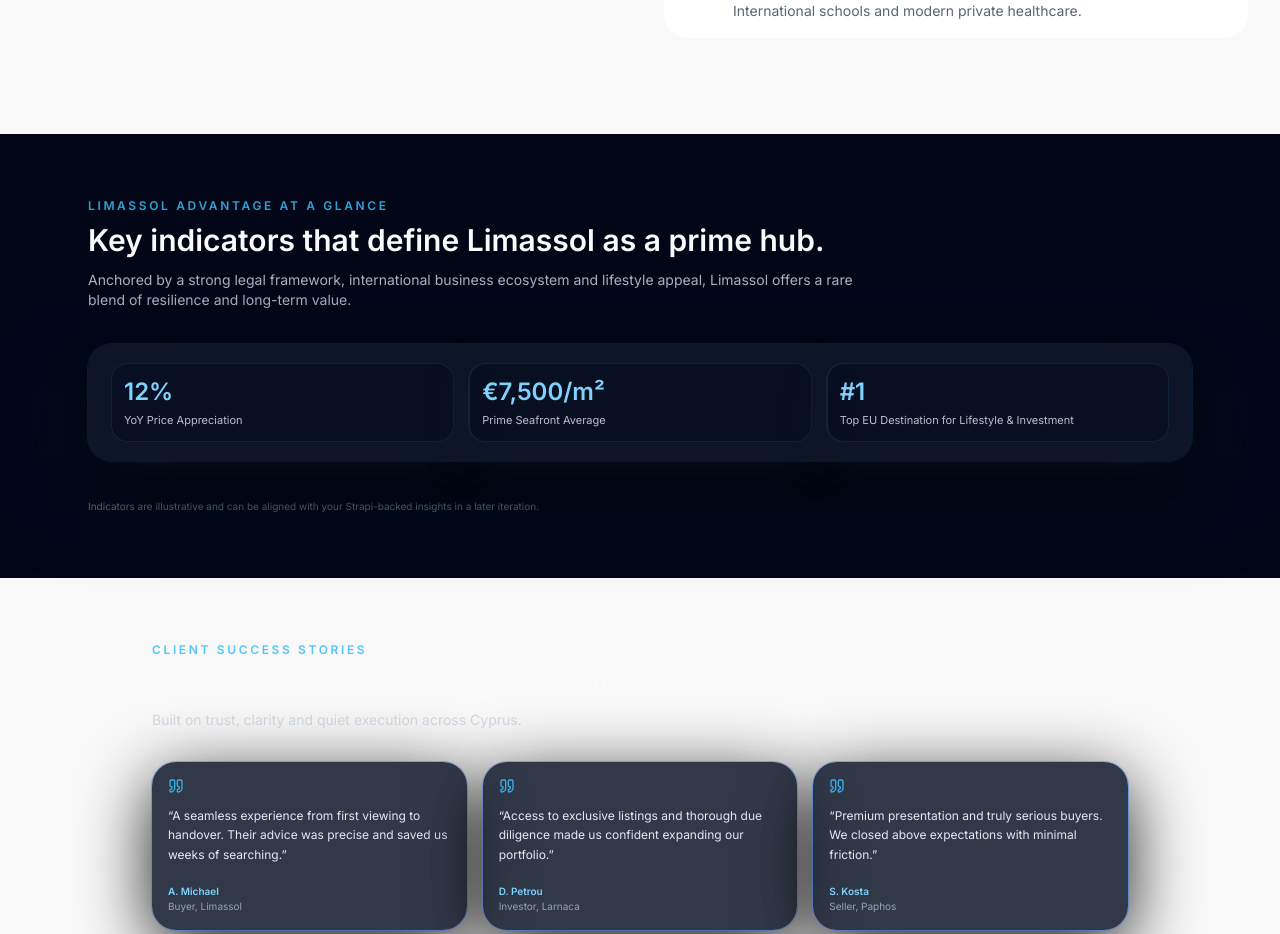
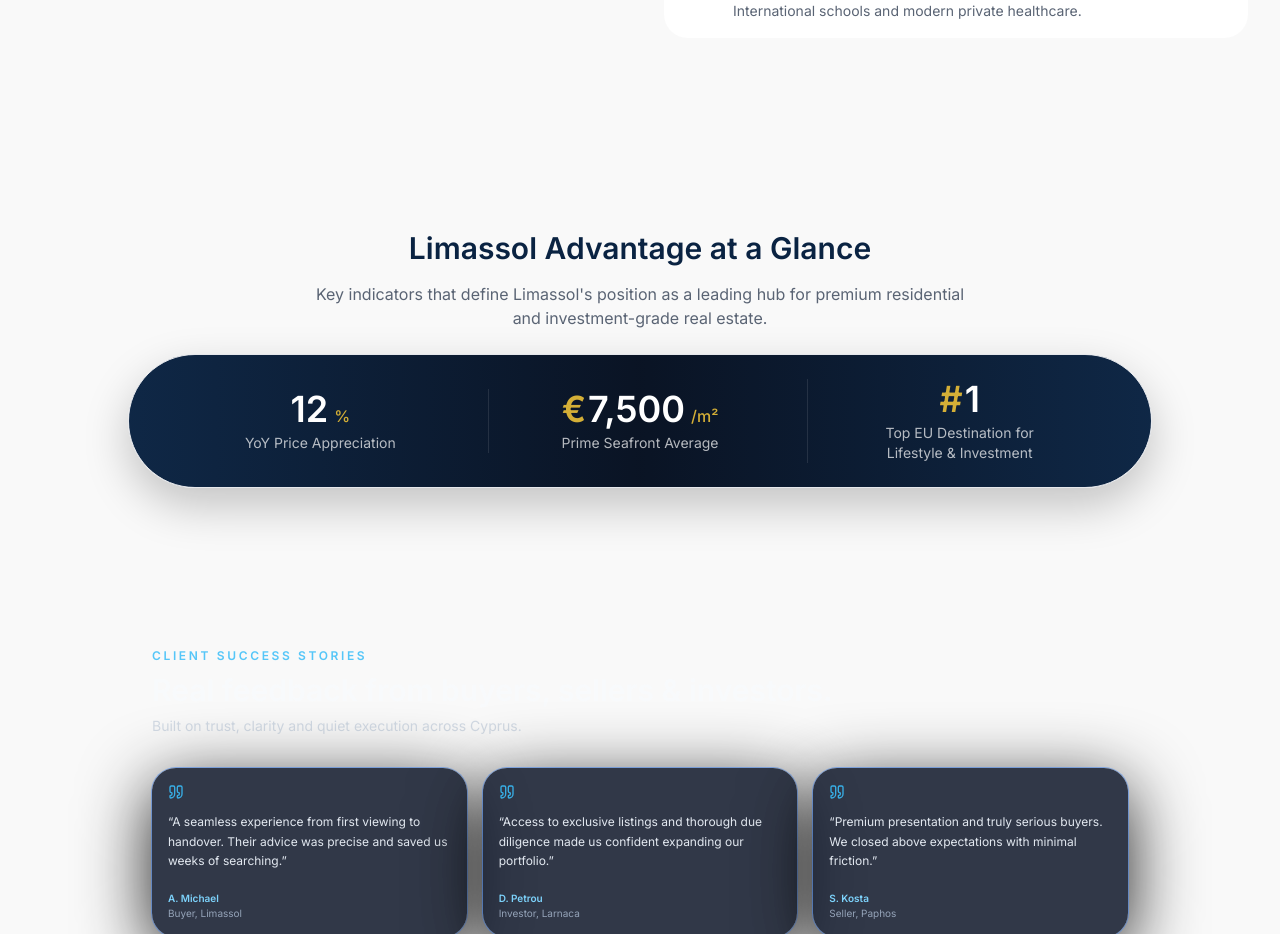
Before and after one commit to tmsgroupeu/tmsestates, a Next.js app in the folder web/: page / in a window 1280 px wide. Shown: the part 2260-3194 px from the top of the page. Built offline with nearby package versions, Linux system fonts and the light colour scheme; no server answers.

Commit message:
Update LimassolAdvantage.tsx

```diff
--- a/web/src/components/LimassolAdvantage.tsx
+++ b/web/src/components/LimassolAdvantage.tsx
@@ -1,13 +1,20 @@
+
 // web/src/components/LimassolAdvantage.tsx
+
 "use client";
 
 import { useEffect, useRef } from "react";
-import { animate } from "framer-motion";
+import { useInView, animate } from "framer-motion";
+import Section from "@/components/Section";
 
 const stats = [
   { value: 12, suffix: "%", label: "YoY Price Appreciation" },
   { value: 7500, prefix: "€", suffix: "/m²", label: "Prime Seafront Average" },
-  { value: 1, prefix: "#", label: "Top EU Destination for Lifestyle & Investment" },
+  {
+    value: 1,
+    prefix: "#",
+    label: "Top EU Destination for Lifestyle & Investment",
+  },
 ];
 
 function Counter({
@@ -21,76 +28,100 @@ function Counter({
   prefix?: string;
   suffix?: string;
 }) {
-  const ref = useRef<HTMLSpanElement | null>(null);
+  const ref = useRef<HTMLSpanElement>(null);
 
   useEffect(() => {
     const controls = animate(from, to, {
       duration: 2.2,
       ease: [0.25, 1, 0.5, 1],
-      onUpdate: (value) => {
+      onUpdate(value) {
         if (ref.current) {
-          ref.current.textContent = `${prefix ?? ""}${value.toLocaleString("en-US", {
-            maximumFractionDigits: 0,
-          })}${suffix ?? ""}`;
+          ref.current.textContent = value.toLocaleString("en-US", {
+            maximumFractionDigits: suffix === "/m²" ? 0 : 0,
+          });
         }
       },
     });
     return () => controls.stop();
-  }, [from, to, prefix, suffix]);
+  }, [from, to, suffix]);
 
-  return <span ref={ref} className="text-xl font-semibold text-sky-300 md:text-2xl" />;
+  return (
+    <span className="inline-flex items-baseline justify-center gap-0.5">
+      {prefix && (
+        <span className="text-3xl md:text-4xl font-semibold text-[color:var(--gold)]">
+          {prefix}
+        </span>
+      )}
+      <span
+        ref={ref}
+        className="text-3xl md:text-4xl font-semibold text-white"
+      />
+      {suffix && (
+        <span className="text-sm md:text-base font-medium text-[color:var(--gold)] ml-1">
+          {suffix}
+        </span>
+      )}
+    </span>
+  );
 }
 
 export default function LimassolAdvantage() {
   const laneRef = useRef<HTMLDivElement | null>(null);
+  const inView = useInView(laneRef, { once: true, margin: "-20% 0px" });
 
   return (
-    <section id="advantage" className="w-full bg-slate-950 py-16" aria-label="Limassol market advantages">
-      <div className="mx-auto flex max-w-6xl flex-col gap-8 px-6">
-        <div className="max-w-3xl">
-          <p className="text-xs font-semibold uppercase tracking-[0.22em] text-sky-400/85">
+    <Section id="advantage" className="pt-10 pb-24">
+      <div className="flex flex-col items-center gap-4 mb-6">
+        <h2 className="text-2xl md:text-3xl font-montserrat font-semibold text-[color:var(--navy)] text-center">
           Limassol Advantage at a Glance
-          </p>
-          <h2 className="mt-2 text-2xl font-semibold text-slate-50 md:text-3xl">
-            Key indicators that define Limassol as a prime hub.
         </h2>
-          <p className="mt-3 text-sm text-slate-300/85">
-            Anchored by a strong legal framework, international business ecosystem and lifestyle appeal, Limassol offers a rare blend of resilience and long-term value.
+        <p className="text-sm md:text-base text-[color:var(--muted-foreground)] text-center max-w-2xl">
+          Key indicators that define Limassol&apos;s position as a leading hub
+          for premium residential and investment-grade real estate.
         </p>
       </div>
 
       {/* 3D Floating Lane */}
-        <div className="relative mt-2" ref={laneRef}>
-          <div className="pointer-events-none absolute -inset-x-10 top-6 h-24 bg-sky-500/10 blur-3xl" />
+      <div className="relative mt-4">
+        {/* Soft glow shadow */}
+        <div className="pointer-events-none absolute -bottom-4 left-1/2 h-8 w-[78%] -translate-x-1/2 rounded-[999px] bg-black/16 blur-2xl" />
+
         <div
-            className="
-              relative grid gap-3 rounded-3xl bg-slate-900/95 px-4 py-4
-              shadow-[0_26px_90px_rgba(0,0,0,0.9)] ring-1 ring-sky-500/15
-              md:grid-cols-3 md:gap-4 md:px-6 md:py-5
-            "
-            style={{ transform: "translateY(-6px)" }}
+          ref={laneRef}
+          className={`relative mx-auto max-w-5xl rounded-[999px] bg-gradient-to-r from-[rgba(10,35,66,0.98)] via-[rgba(5,15,32,0.98)] to-[rgba(10,35,66,0.98)]
+            border border-white/7 shadow-[0_18px_45px_rgba(0,0,0,0.22)]
+            px-6 sm:px-10 py-5 sm:py-6 flex flex-col sm:flex-row items-stretch sm:items-center justify-between gap-4
+            transform-gpu transition-all duration-500
+            ${inView ? "translate-y-0 opacity-100" : "translate-y-4 opacity-0"}
+            hover:-translate-y-1 hover:shadow-[0_26px_70px_rgba(0,0,0,0.28)]
+          `}
         >
           {stats.map((stat, i) => (
             <div
               key={stat.label}
-                className={`
-                  flex flex-col gap-1 rounded-2xl bg-slate-950/40 px-3 py-3
-                  shadow-[0_16px_40px_rgba(15,23,42,0.9)] ring-1 ring-sky-500/10
-                  transition-all duration-300 hover:-translate-y-1 hover:ring-sky-400/40
-                  ${i > 0 ? "md:border-l md:border-slate-700/40" : ""}
+              className={`flex-1 flex flex-col items-center text-center px-2
+                ${i > 0 ? "sm:border-l sm:border-white/10" : ""}
               `}
             >
-                <Counter from={0} to={stat.value} prefix={stat.prefix} suffix={stat.suffix} />
-                <p className="text-[11px] text-slate-300/90">{stat.label}</p>
+              {inView ? (
+                <Counter
+                  from={0}
+                  to={stat.value}
+                  prefix={stat.prefix}
+                  suffix={stat.suffix}
+                />
+              ) : (
+                <span className="text-3xl md:text-4xl font-semibold text-white">
+                  —
+                </span>
+              )}
+              <p className="mt-1 text-[10px] sm:text-xs md:text-sm text-white/70 max-w-[180px]">
+                {stat.label}
+              </p>
             </div>
           ))}
         </div>
       </div>
-
-        <p className="text-[10px] text-slate-500">
-          Indicators are illustrative and can be aligned with your Strapi-backed insights in a later iteration.
-        </p>
-      </div>
-    </section>
+    </Section>
   );
 }
```
Lines whose indentation alone changed are shown as unchanged.
